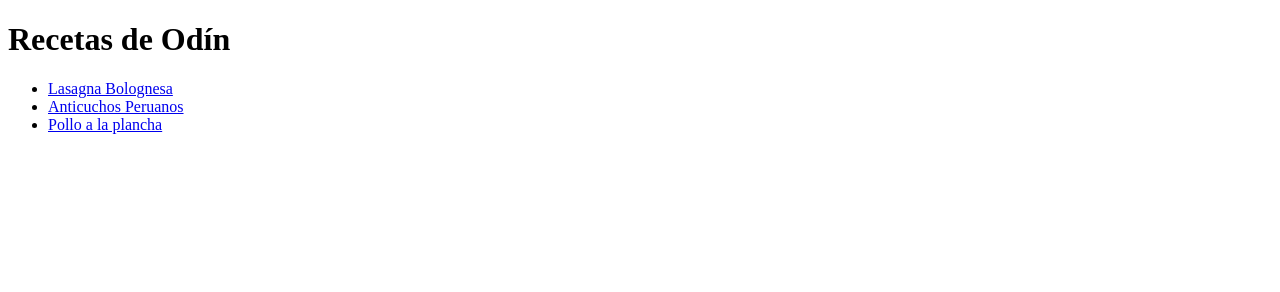
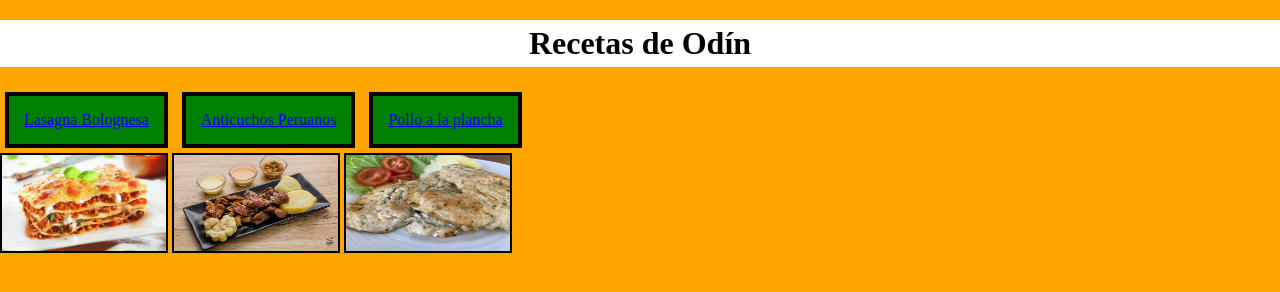
Before and after one commit to jangeles10/odin-recipes, a plain HTML site: page index.html in a window 1280 px wide. Drawn offline with Linux system fonts and the light colour scheme.

Commit message:
Practicando CSS

```diff
--- a/index.html
+++ b/index.html
@@ -3,17 +3,25 @@
     <head>
         <meta charset="UTF-8">
         <meta name="viewport" content="width=device-width, initial-scale=1.0">
-        <title>Document</title>
+        <title>Recetas Peruanas</title>
+        <link rel="stylesheet" href="style.css">
+
     </head>
 
     <body>
-        <h1>Recetas de Odín</h1>
+        <h1 class="titulo">Recetas de Odín</h1>
 
-        <ul>
-            <li><a href="./recetas/lasagna.html">Lasagna Bolognesa</a></li>
-            <li><a href="./recetas/anticucho.html">Anticuchos Peruanos</a></li>
-            <li><a href="./recetas/polloalaplancha.html">Pollo a la plancha</a></li>
+        <ul class="block-principal">
+            <li class="block-1"><a href="./recetas/lasagna.html">Lasagna Bolognesa</a></li>
+            <li class="block-2"><a href="./recetas/anticucho.html">Anticuchos Peruanos</a></li>
+            <li class="block-3"><a href="./recetas/polloalaplancha.html">Pollo a la plancha</a></li>
         </ul>
+
+        <div>
+            <img class="lasagna" src="./images/lasagna.jpeg" alt="lasagna">
+            <img class="anticucho" src="./images/anticuchos.jpg" alt="anticucho">
+            <img class="pollo" src="./images/polloplancha.jpg" alt="polloplancha">
+        </div>
 
 
     </body>
--- /dev/null
+++ b/style.css
@@ -0,0 +1,65 @@
+* {
+    margin: 0;
+    padding: 0;
+    box-sizing: border-box;
+}
+
+body {
+    background-color: orange;
+}
+
+.titulo {
+    display: block;
+    text-align: center;
+    background-color: white;
+    margin: 20px auto;
+    border: 5px;
+    padding: 5px 20px;
+}
+
+
+.block-1 {
+    background-color: green;
+    display: inline-block;
+    margin: 5px;
+    border: 4px solid black;
+    padding: 15px;
+}
+
+
+.block-2 {
+    background-color: green;
+    display: inline-block;
+    margin: 5px;
+    border: 4px solid black;
+    padding: 15px;
+}
+
+.block-3 {
+    background-color: green;
+    display: inline-block;
+    margin: 5px;
+    border: 4px solid black;
+    padding: 15px;
+}
+
+.lasagna {
+    width:168px;
+    height: 100px;
+    border: 2px solid black;
+    text-align: center;
+}
+
+.anticucho {
+    width:168px;
+    height: 100px;
+    border: 2px solid black;
+    text-align: center;
+}
+
+.pollo {
+    width:168px;
+    height: 100px;
+    border: 2px solid black;
+    text-align: center;
+}
```
